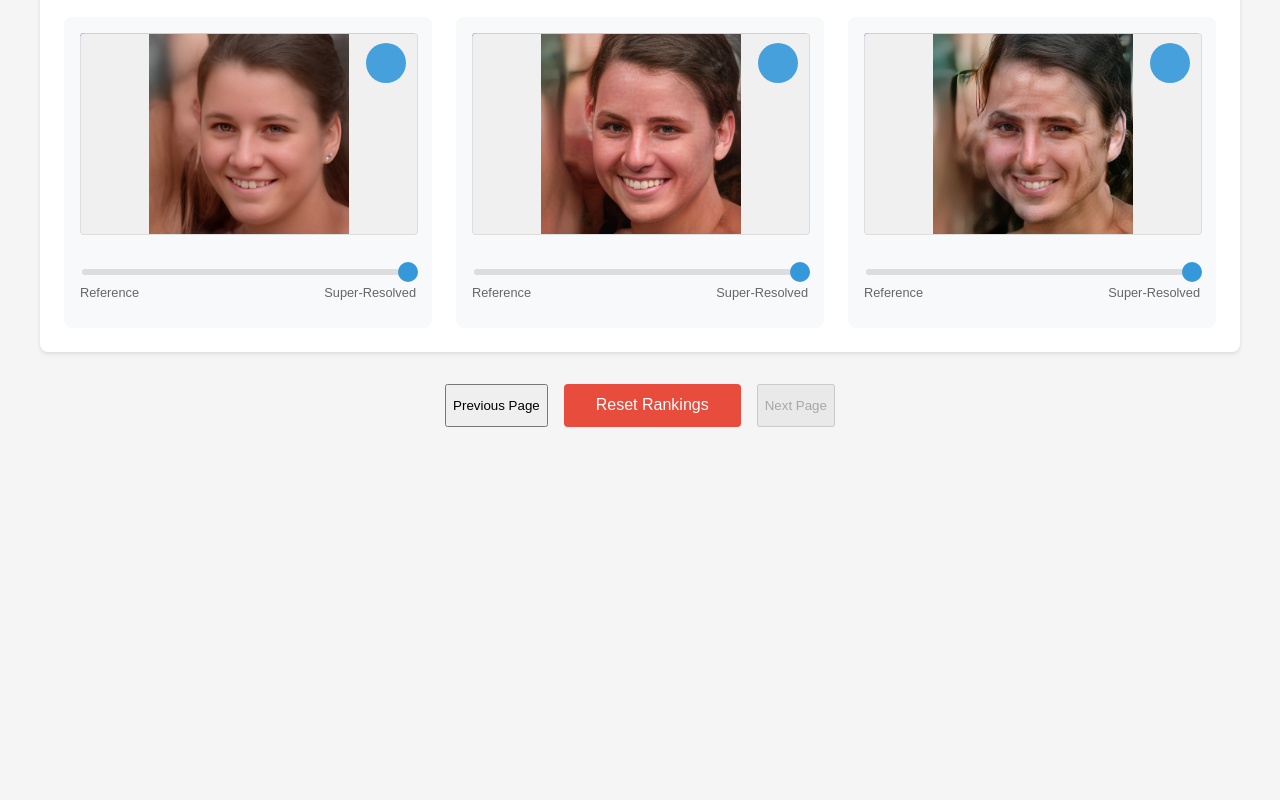
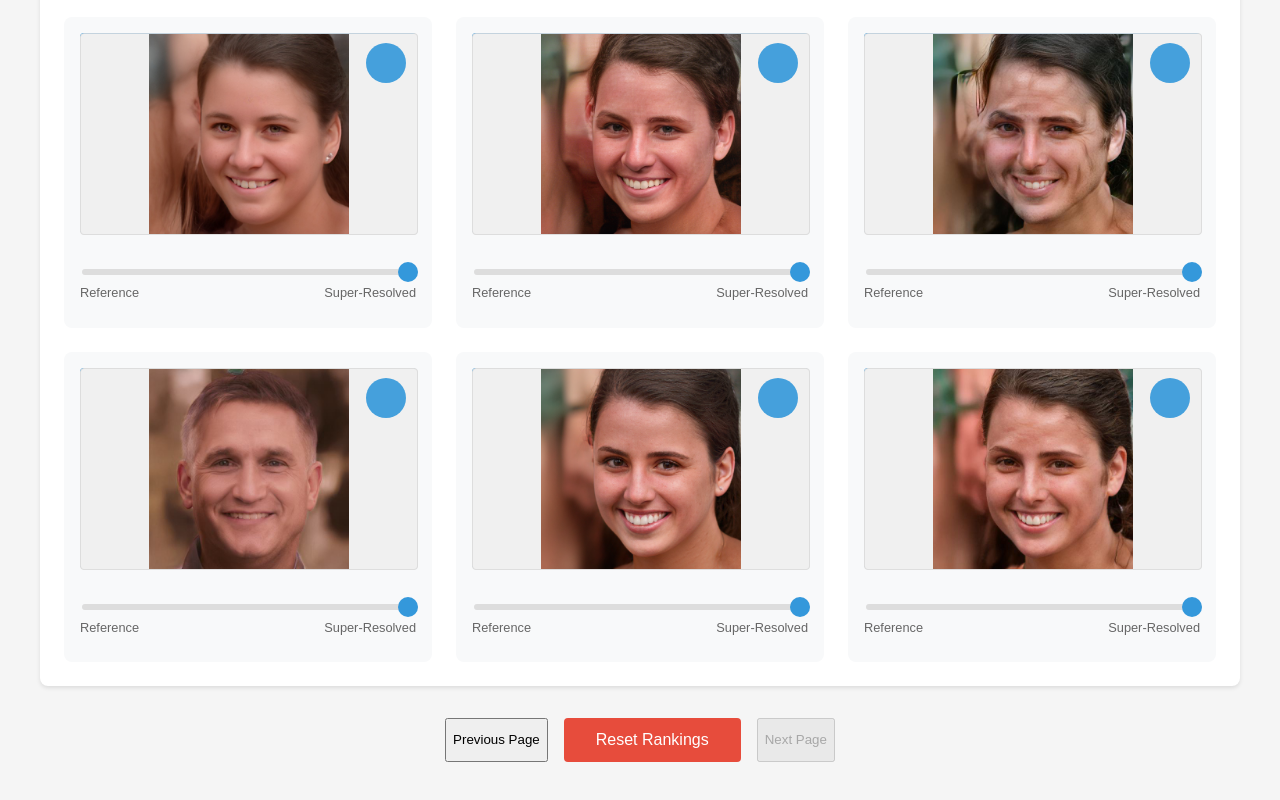
Before and after one commit to nimabte/IGCP_survey, a website: page index3.html in a window 1280 px wide. Shown: the part 1063-1863 px from the top of the page. Before the commit the page ends 1530 px from the top, so only its background shows below. Drawn offline with Linux system fonts and the light colour scheme.

Commit message:
update bottom order

```diff
--- a/index3.html
+++ b/index3.html
@@ -100,6 +100,45 @@
                             </div>
                         </div>
                     </div>
+                    <div class="image-item" data-rank="">
+                        <div class="image-wrapper">
+                            <img class="super-res-image" src="" alt="Super-Resolved Image 7">
+                            <div class="rank-overlay"></div>
+                        </div>
+                        <div class="comparison-slider-container">
+                            <input type="range" class="comparison-slider" min="0" max="100" value="0">
+                            <div class="slider-labels">
+                                <span>Reference</span>
+                                <span>Super-Resolved</span>
+                            </div>
+                        </div>
+                    </div>
+                    <div class="image-item" data-rank="">
+                        <div class="image-wrapper">
+                            <img class="super-res-image" src="" alt="Super-Resolved Image 8">
+                            <div class="rank-overlay"></div>
+                        </div>
+                        <div class="comparison-slider-container">
+                            <input type="range" class="comparison-slider" min="0" max="100" value="0">
+                            <div class="slider-labels">
+                                <span>Reference</span>
+                                <span>Super-Resolved</span>
+                            </div>
+                        </div>
+                    </div>
+                    <div class="image-item" data-rank="">
+                        <div class="image-wrapper">
+                            <img class="super-res-image" src="" alt="Super-Resolved Image 9">
+                            <div class="rank-overlay"></div>
+                        </div>
+                        <div class="comparison-slider-container">
+                            <input type="range" class="comparison-slider" min="0" max="100" value="0">
+                            <div class="slider-labels">
+                                <span>Reference</span>
+                                <span>Super-Resolved</span>
+                            </div>
+                        </div>
+                    </div>
                 </div>
             </div>
         </div>
--- a/script3.js
+++ b/script3.js
@@ -7,20 +7,15 @@ document.addEventListener('DOMContentLoaded', () => {
 
     // Function to load images from the image1 folder
     function loadImages() {
-        console.log('Starting to load images for page 4...');
+        console.log('Starting to load images for page 3...');
 
         const referenceImage = document.getElementById('reference-img');
         const superResImages = document.querySelectorAll('.super-res-image');
 
         // Load reference image
-        const refImagePath = 'image1/ref.png';
-        console.log('Loading reference image from:', refImagePath);
-        referenceImage.src = refImagePath;
-        referenceImage.onload = () => console.log('Reference image loaded successfully from:', refImagePath);
-        referenceImage.onerror = (e) => {
-            console.error('Error loading reference image from:', refImagePath);
-            console.error('Error details:', e);
-        };
+        referenceImage.src = './image1/ref.png';
+        referenceImage.onload = () => console.log('Reference image loaded successfully');
+        referenceImage.onerror = () => console.error('Error loading reference image');
 
         // Define the image filenames in order
         const imageFiles = [
@@ -29,19 +24,30 @@ document.addEventListener('DOMContentLoaded', () => {
             '3_codeformer.png',
             '4_DR2.jpg',
             '5_GPEN.png',
-            '6_GFPGAN.jpg'
+            '6_GFPGAN.jpg',
+            '7_PULSE.jpg',
+            '1_IGCP-v1.png',  // Reusing first image for now
+            '2_VQFR.jpg'      // Reusing second image for now
         ];
 
         // Load super-resolved images
         superResImages.forEach((img, index) => {
-            const imagePath = `image1/${imageFiles[index]}`;
-            console.log(`Loading image ${index + 1} from:`, imagePath);
-            img.src = imagePath;
-            img.onload = () => console.log(`Successfully loaded image ${index + 1}:`, imageFiles[index]);
-            img.onerror = (e) => {
-                console.error(`Error loading image ${index + 1} from:`, imagePath);
-                console.error('Error details:', e);
-            };
+            if (index < imageFiles.length) {
+                const imagePath = `./image1/${imageFiles[index]}`;
+                console.log(`Loading image ${index + 1}: ${imagePath}`);
+                img.src = imagePath;
+                img.onload = () => {
+                    console.log(`Successfully loaded image ${index + 1}: ${imageFiles[index]}`);
+                    console.log(`Image dimensions: ${img.naturalWidth}x${img.naturalHeight}`);
+                };
+                img.onerror = (e) => {
+                    console.error(`Error loading image ${index + 1}: ${imageFiles[index]}`);
+                    console.error(`Image path: ${imagePath}`);
+                    console.error(`Error details:`, e);
+                };
+            } else {
+                console.warn(`No image file defined for index ${index}`);
+            }
         });
 
         // Initialize comparison sliders
@@ -90,9 +96,9 @@ document.addEventListener('DOMContentLoaded', () => {
         const rankedCount = Array.from(imageItems)
             .filter(item => item.dataset.rank !== '' && item.dataset.rank !== '0')
             .length;
-        const allRanked = rankedCount === 6;
+        const allRanked = rankedCount === 9;
         nextBtn.disabled = !allRanked;
-        console.log(`Ranked images: ${rankedCount}/6, Next button ${allRanked ? 'enabled' : 'disabled'}`);
+        console.log(`Ranked images: ${rankedCount}/9, Next button ${allRanked ? 'enabled' : 'disabled'}`);
         return allRanked;
     }
 
@@ -130,7 +136,7 @@ document.addEventListener('DOMContentLoaded', () => {
             currentRank = rankedItems.length + 1;
         } else {
             // If not ranked and we haven't ranked all images
-            if (currentRank <= 6) {
+            if (currentRank <= 9) {
                 imageItem.dataset.rank = currentRank.toString();
                 currentRank++;
             }
```
